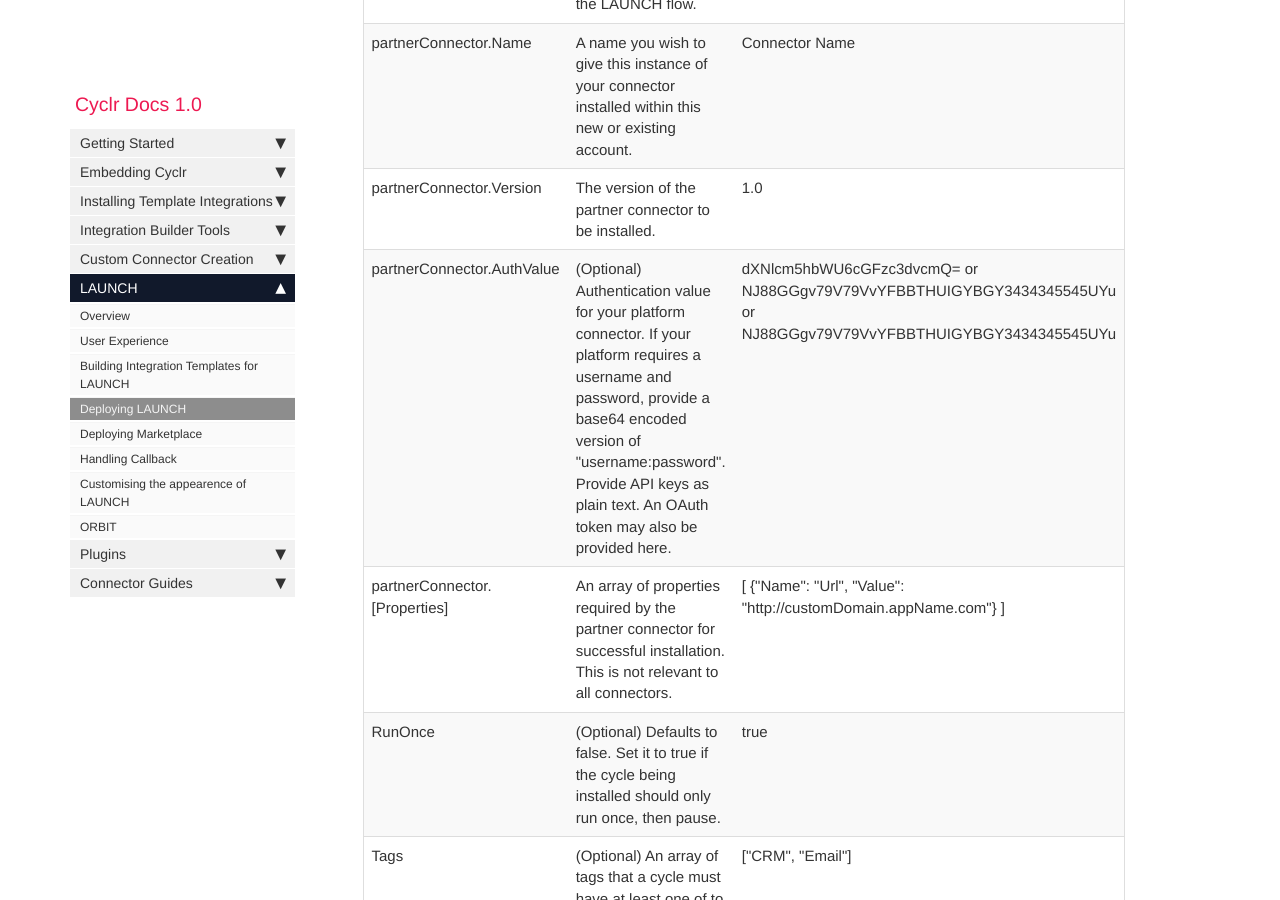
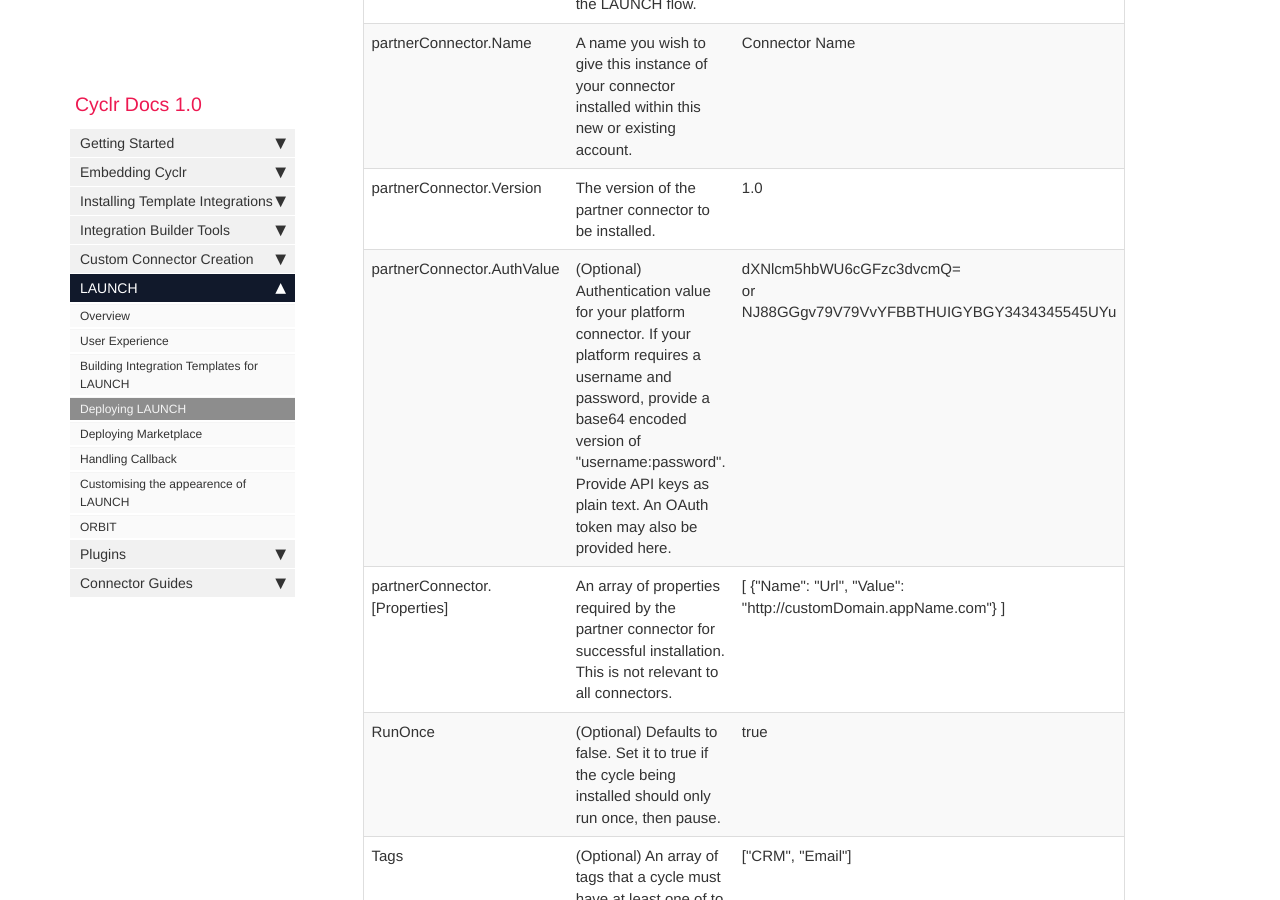
Before and after one commit to sneakysneak/docs, a Jekyll site: the page built from pages/launch/launch-deployment.md, in a window 1280 px wide and 900 px high, scrolled down 2242 px. Built offline with Jekyll 4.4.1, drawn with Linux system fonts in a browser that asks for light colours; nearby versions of some CDN libraries; comment, search, counter and statistics services are not loaded.

```diff
--- a/pages/launch/launch-deployment.md
+++ b/pages/launch/launch-deployment.md
@@ -84,10 +84,8 @@ You should use a Cyclr Partner OAuth token as the Bearer token in this request.
         If your platform requires a username and password, provide a base64 encoded version of "username:password".
         Provide API keys as plain text.
         An OAuth token may also be provided here.</td>
-        <td>dXNlcm5hbWU6cGFzc3dvcmQ=
-or
-NJ88GGgv79V79VvYFBBTHUIGYBGY3434345545UYu
-or
+        <td>dXNlcm5hbWU6cGFzc3dvcmQ=<br />
+or<br />
 NJ88GGgv79V79VvYFBBTHUIGYBGY3434345545UYu</td>
     </tr>
     <tr>
```
